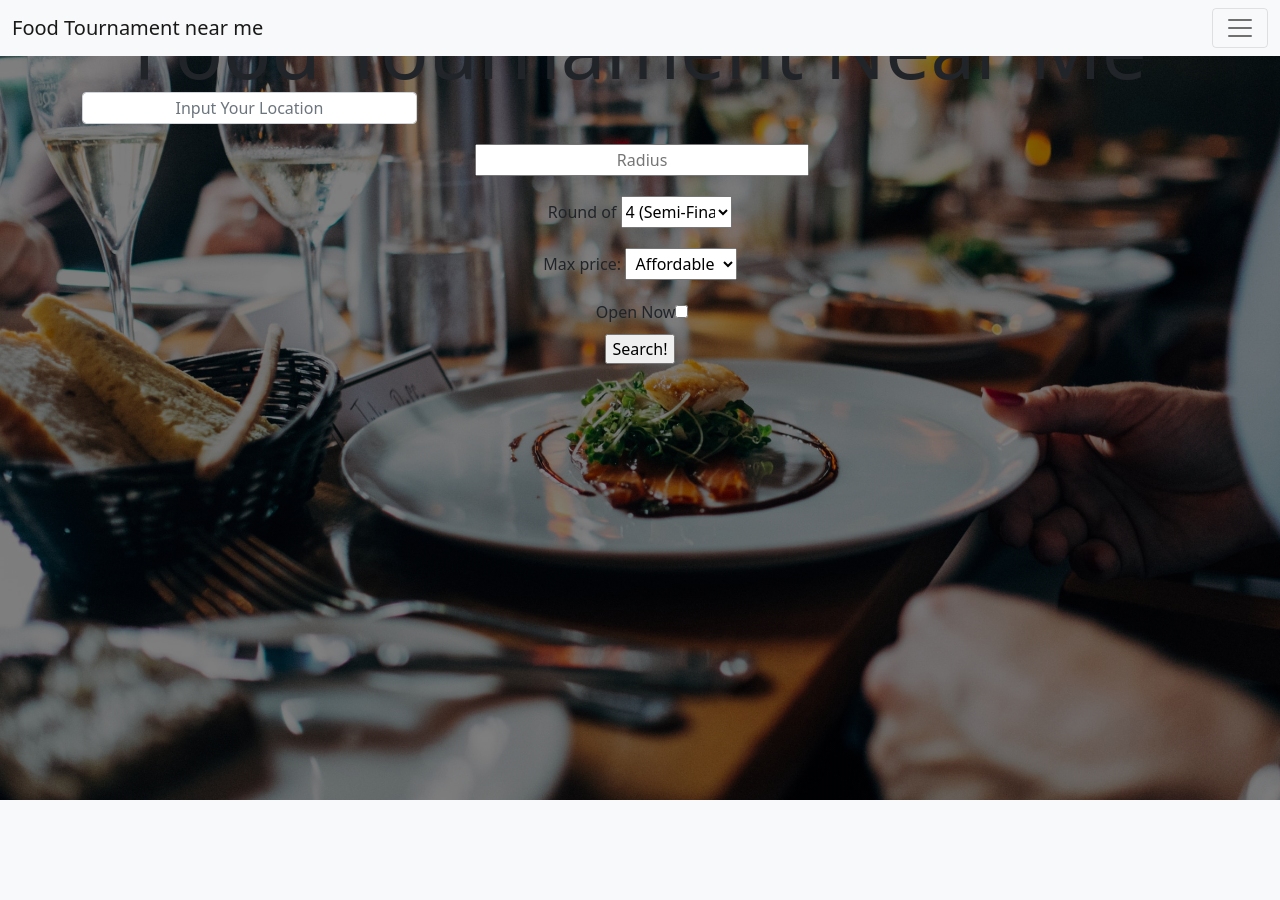
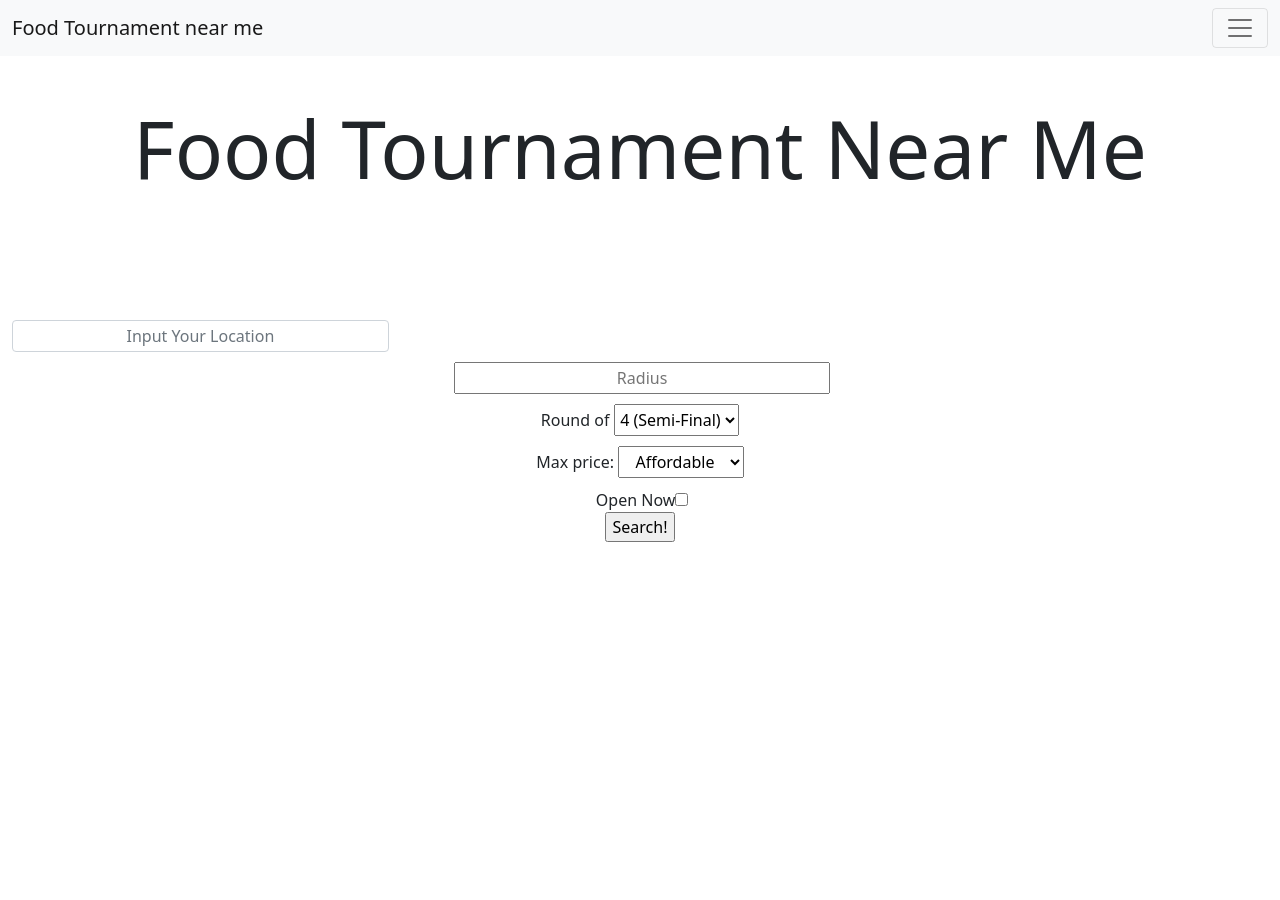
Before and after one commit to youngwooon/likelion_teamproject, a Django app: page / in a window 1280 px wide. Before the commit the page ends 800 px from the top, so only its background shows below. Run offline with Django 3.2, Linux system fonts and the light colour scheme; some libraries are stand-ins or nearby versions.

Commit message:
10-30 modify-2

```diff
--- /dev/null
+++ b/static/accounts/css/signup.css
@@ -0,0 +1,3 @@
+.signup {
+    margin: 50px;
+}
--- a/static/base.css
+++ b/static/base.css
@@ -4,23 +4,24 @@ body, html {
 
 .bg-image {
   background-image: linear-gradient(rgba(0, 0, 0, 0.5), rgba(0, 0, 0, 0.5)), url("images/bg.jpeg");
-
+  z-index: 0;
   /* Set a specific height */
   height: 100%;
 
-  /* Position and center the image to scale nicely on all screens */
+  /* Position and center the image to scale nicely on all screens
   background-position: center;
   background-repeat: no-repeat;
   background-size: cover;
-  position: relative;
+  position: relative; */
 }
 
-/* Place text in the middle of the image */
-.hero-text {
+/* Place text in the middle of the image
+.content {
   text-align: center;
-  position: absolute;
+  position: relative;
   top: 50%;
   left: 50%;
   transform: translate(-50%, -50%);
   color: white;
-}
+  z-index: 1;
+} */
--- /dev/null
+++ b/static/choice/css/choice.css
@@ -0,0 +1,3 @@
+body {
+    background-color: black;
+}
--- a/static/home/css/home.css
+++ b/static/home/css/home.css
@@ -1,14 +1,17 @@
-.container {
+.div_title, .div_form {
+    margin-top: 100px;
     text-align: center;
 }
 
-#title-1 {
-    height: 50px;
+.form {
+    margin-top: 10px;
+    text-align: center;
 }
 
-.form {
-    padding-top: 10px;
-    padding-bottom: 10px;
+.container-fluid {
+    text-align: center;
+  /* Set a specific height */
+    height: 100%;
 }
 
 #search_input, #radius{
@@ -24,3 +27,7 @@
     font-size: 1rem;
     text-align: center;
 }
+
+body, html {
+    height: 100%;
+}
--- /dev/null
+++ b/static/result/css/result.css
@@ -0,0 +1,3 @@
+body {
+    background-color: black;
+}
--- a/templates/accounts/signup.html
+++ b/templates/accounts/signup.html
@@ -1,9 +1,11 @@
 {% extends 'base.html' %}
 {% load static %}
 {% block title %}Sign up{% endblock %}
+{% block css %}<link rel="stylesheet" type="text/css" href="{% static 'accounts/css/signup.css' %}" />{% endblock %}
 {% block content %}
 <form method="POST" action="">
     {% csrf_token %}
+    <div class='signup'>
         <h1>Sign Up</h1>
         <label for="id_username">ID</label>
         <input type="text" id="id_username" name="username" placeholder="Input Your ID..."> <br>
@@ -13,6 +15,7 @@
         <input type="password" id="id_password2" name="password2" placeholder="Check password..."> <br>
         <label for="Email">Email</label>
         <input type="email" id="id_email" name="email" placeholder="Input Your email..."> <br>
-    <input type="submit" value="Signup!">
+        <input type="submit" class="btn btn-primary" value="Signup!">
         </form>
+    </div>
 {% endblock %}
--- a/templates/base.html
+++ b/templates/base.html
@@ -1,12 +1,11 @@
+<!DOCTYPE html>
 {% load static %}
-<!DOCTYPE html>
 <html lang="en">
 <head>
     <meta charset="UTF-8">
     <meta http-equiv="X-UA-Compatible" content="IE=edge">
     <meta name="viewport" content="width=device-width, initial-scale=1.0">
     <title>{% block title %}{% endblock %}</title>
-    <link rel="stylesheet" type="text/css" href="{% static 'base.css' %}" />
     <link href="https://cdn.jsdelivr.net/npm/bootstrap@5.1.3/dist/css/bootstrap.min.css" rel="stylesheet" integrity="sha384-1BmE4kWBq78iYhFldvKuhfTAU6auU8tT94WrHftjDbrCEXSU1oBoqyl2QvZ6jIW3" crossorigin="anonymous">
     <script src="https://cdn.jsdelivr.net/npm/bootstrap@5.1.3/dist/js/bootstrap.bundle.min.js" integrity="sha384-ka7Sk0Gln4gmtz2MlQnikT1wXgYsOg+OMhuP+IlRH9sENBO0LRn5q+8nbTov4+1p" crossorigin="anonymous"></script>
     {% block css %}{% endblock %}
@@ -15,11 +14,6 @@
 
 <body>
 {% include 'header.html' %}
-<div class="bg-image">
-  <div class="content">
-    {% block content %}{% endblock %}
-  </div>
-</div>
-
+{% block content %}{% endblock %}
 </body>
 </html>
--- a/templates/home/home.html
+++ b/templates/home/home.html
@@ -26,8 +26,11 @@
 {% endblock %}
 
 {% block content %}
-<div class="container">
-<h1 class="display-1" id="title-1">Food Tournament Near Me</h1>
+<div class="container-fluid" id="content-all">
+<div class="div_title">
+    <h1 class="display-1" id="title-1">Food Tournament Near Me</h1>
+</div>
+<div class="div_form">
 <form action="{% url 'choice' %}" method="POST">
     {% csrf_token %}
     <!-- Autocomplete location search input -->
@@ -64,5 +67,5 @@
             <input type="submit" value="Search!" />
     </div>
 </form>
-<div>
+</div>
 {% endblock %}
--- a/templates/works/choice.html
+++ b/templates/works/choice.html
@@ -1,4 +1,5 @@
 {% extends 'base.html' %}
+{% load static %}
 {% block title %}Menu Tournament{% endblock %}
 {% block css %}<link rel="stylesheet" type="text/css" href="{% static 'works/css/choice.css' %}" />{% endblock %}
 {% block script %}<script src="{% static 'works/js/choice.js' %}"></script>{% endblock %}
--- a/templates/works/result.html
+++ b/templates/works/result.html
@@ -1,4 +1,5 @@
 {% extends 'base.html' %}
+{% load static %}
 {% block title %}Road to my Restaurant{% endblock %}
 {% block script %}
   <script src="https://polyfill.io/v3/polyfill.min.js?features=default"></script>
```
Also changed, not shown: db.sqlite3, static/accounts/css/login.css (added), static/accounts/logout.css (deleted). Lines whose indentation alone changed are shown as unchanged.
